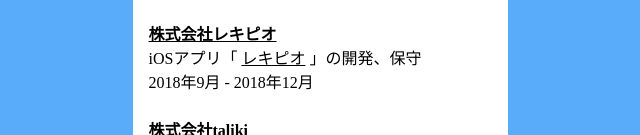
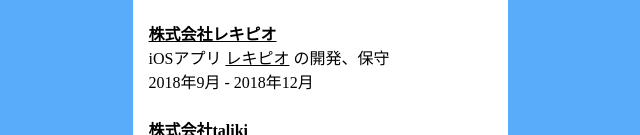
Before and after one commit to tomoki69386/Site, a plain HTML site: page index.html in a window 1280 px wide. Shown: the part 780-915 px from the top of the page, without its empty margins (320-960 px from the left). Drawn offline with Linux system fonts and the light colour scheme.

Commit message:
Update index.html

```diff
--- a/index.html
+++ b/index.html
@@ -59,9 +59,9 @@
                 株式会社レキピオ
                 </a>
                 <p>
-                iOSアプリ「
+                iOSアプリ
                 <a href="http://recipio.jp/" target="_blank">レキピオ</a>
-                」の開発、保守
+                の開発、保守
                 </p>
                 <p>2018年9月 - 2018年12月</p>
             </div>
```
